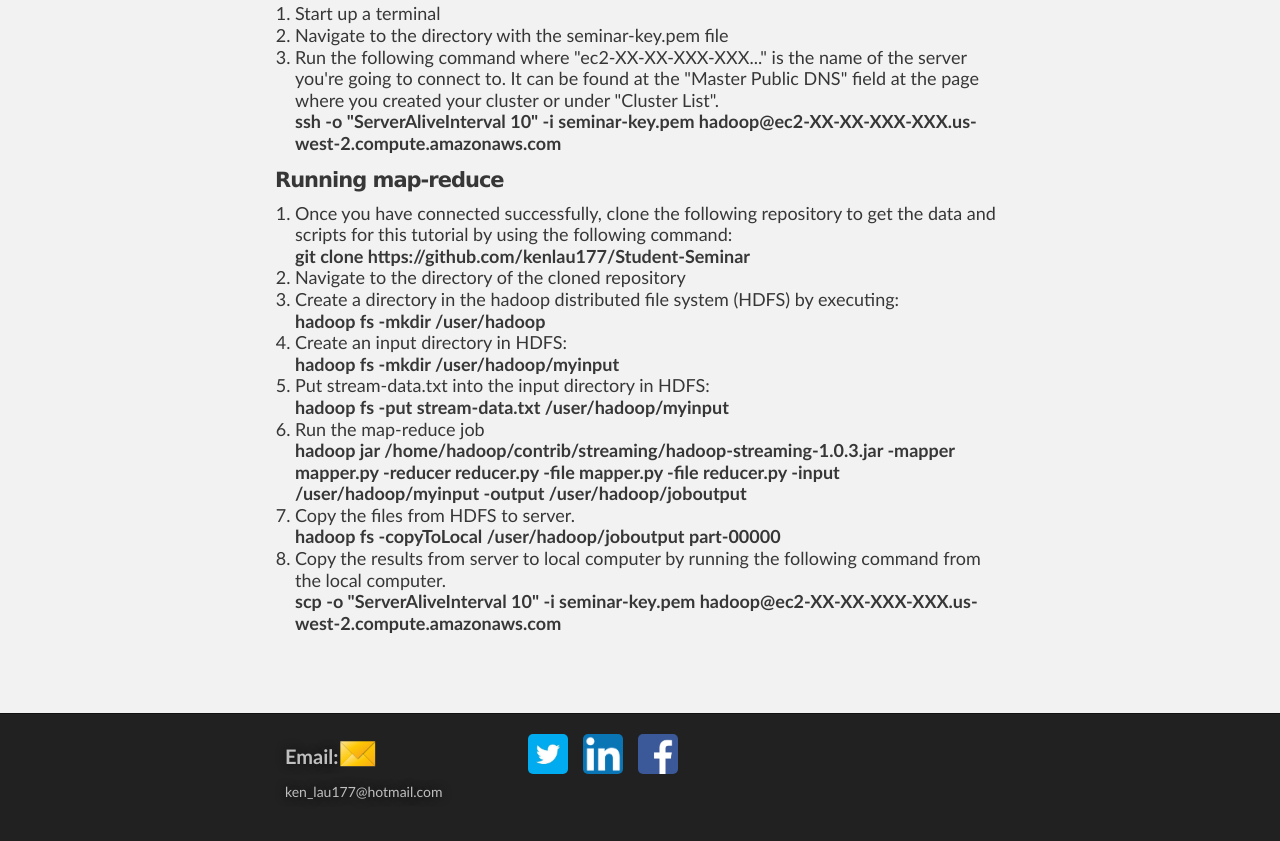
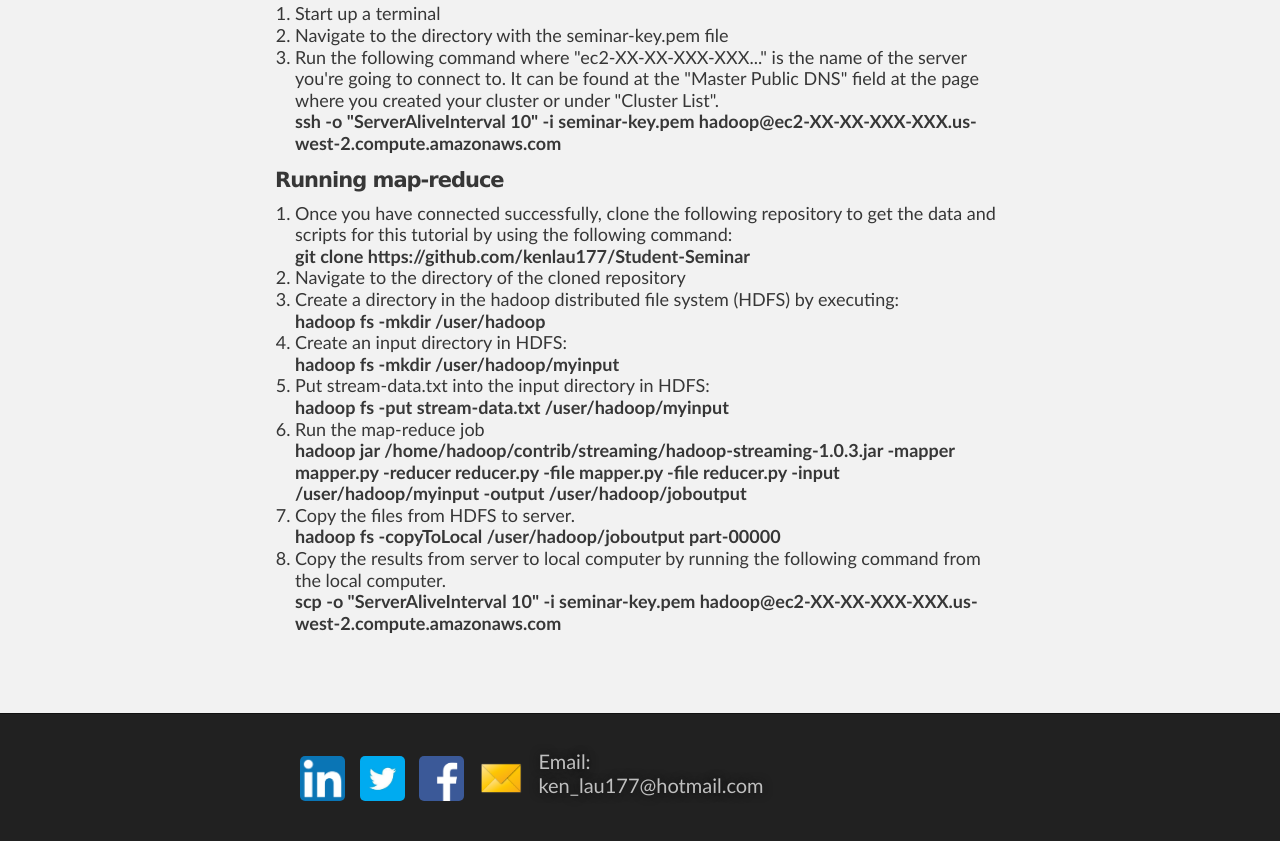
Before and after one commit to kenlau177/kenlau177.github.io, a plain HTML site: page presentations.html in a window 1280 px wide. Shown: the part 2066-2907 px from the top of the page. Before the commit the page ends 2886 px from the top, so only its background shows below. Drawn offline with nearby package versions, Linux system fonts and the light colour scheme.

Commit message:
synchronized footer for project and presentation pages

```diff
--- a/presentations.html
+++ b/presentations.html
@@ -184,24 +184,34 @@
     </div>
 
     <div id="#footer_wrap" class="inner">
-      <div class="row">
-        <div class="col-sm-4">
-          <img src="images/message-icon.png" alt="Contact Me" style="width: 40px; height: 40px; box-shadow: none; border: none" class="iconDetails">
-          <div style="margin-left: 10px; margin-top: 10px; float:left; font-weight: 600;" id="project_tagline">Email:</div>
-          <div style="margin-left: 10px; margin-top: 10px; float:left; font-size: 14px;" id="project_tagline">ken_lau177@hotmail.com</div>
-        </div>
-        <div class="col-sm-4">
-          <a href="https://twitter.com/ken_lau177" class="outlineLogo">
-            <img src="images/twitter-icon.png" alt="Twitter" style="width: 40px; height: 40px; box-shadow: none; border: none;" class="iconDetails">
+      <ul id="my-list">
+        <li>
+          <a class="linkedin" href="https://ca.linkedin.com/pub/ken-lau/26/221/4a1">
+            <img src="images/linkedin-icon.png" alt="Linked In" style="box-shadow: none; border: none;" class="iconDetails">
           </a>
-          <a href="https://ca.linkedin.com/pub/ken-lau/26/221/4a1" class="outlineLogo">
-            <img src="images/linkedin-icon.png" alt="Linked In" style="width: 40px; height: 40px; box-shadow: none; border: none; left: 10px;" class="iconDetails">
+        </li>
+        <li>
+          <a href="https://twitter.com/ken_lau177">
+            <img src="images/twitter-icon.png" alt="Twitter" style="box-shadow: none; border: none;" class="iconDetails">
           </a>
-          <a href="https://www.facebook.com/ken.lau.102977" class="outlineLogo">
-            <img src="images/facebook-icon.png" alt="Facebook" style="width: 40px; height: 40px; box-shadow: none; border: none; left: 20px;" class="iconDetails">
+        </li>
+        <li>
+          <a href="https://www.facebook.com/ken.lau.102977">
+            <img src="images/facebook-icon.png" alt="Facebook" style="box-shadow: none; border: none;" class="iconDetails">
           </a>
-        </div>
-      </div>
+        </li>
+        <li>
+          <img src="images/message-icon.png" alt="Contact Me" style="box-shadow: none; border: none;" class="iconDetails">
+        </li>
+        <li>
+          <div id="project_tagline" style="position: relative; top: 10px;">
+            Email:
+          </div>
+          <div id="project_tagline" style="position: relative; top: 10px;;">
+            ken_lau177@hotmail.com
+          </div>
+        </li>
+      </ul>
     </div>
 
   </body>
```
Also changed, not shown: projects.html (+25 -15 lines).
